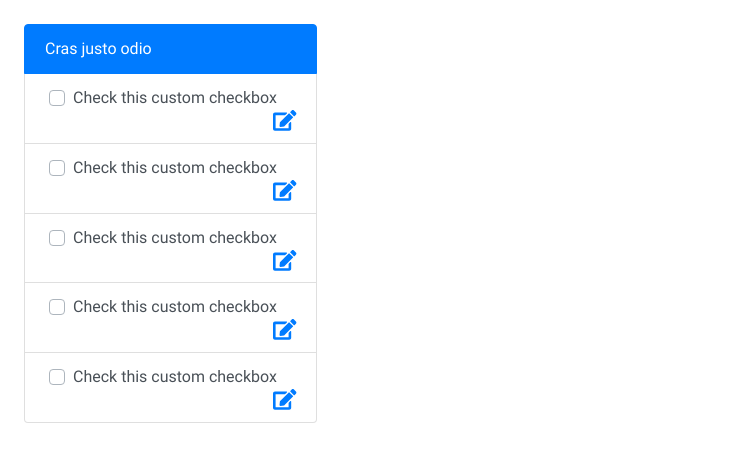
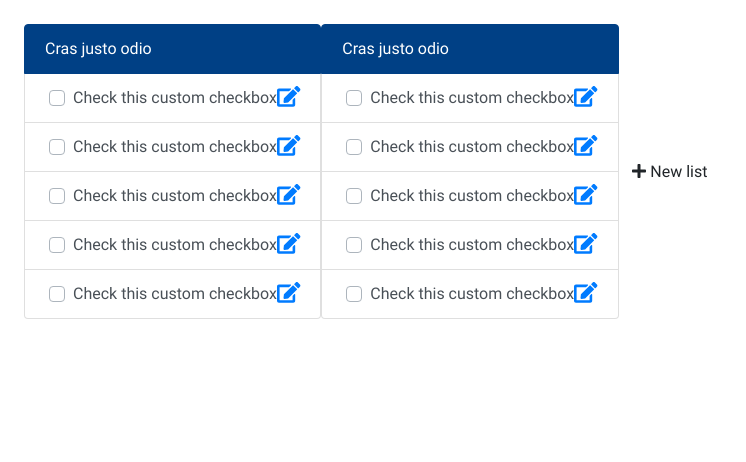
Before and after one commit to Eliasyoussef47/To-Do-List, a CodeIgniter app: page /To-Do-List/ in a window 1280 px wide. Shown: the top 462 px of the page, without its empty margins (0-746 px from the left). Run offline with CodeIgniter, Linux system fonts and the light colour scheme; some libraries are stand-ins or nearby versions.

Commit message:
betere indeling

```diff
--- a/application/views/Home_view.php
+++ b/application/views/Home_view.php
@@ -1,30 +1,84 @@
-<div class="list-group col-md-3 col-sm-6">
-    <div class="list-group-item list-group-item-action active">
+<div id="toDoListsMainCon" class="d-inline-flex">
+    <div class="list-group toDoLists">
+        <div class="list-group-item list-group-item-action list-group-item-primary active">
             Cras justo odio
         </div>
-    <div class="custom-control custom-checkbox list-group-item list-group-item-action pl-5">
+        <div class="custom-control custom-checkbox list-group-item listItems list-group-item-action pl-5">
             <input type="checkbox" class="custom-control-input" id="customCheck1">
             <label class="custom-control-label" for="customCheck1">Check this custom checkbox</label>
             <i class="fas fa-edit text-primary float-right listItemEditBtns"></i>
         </div>
-    <div class="custom-control custom-checkbox list-group-item list-group-item-action pl-5">
+        <div class="custom-control custom-checkbox list-group-item listItems list-group-item-action pl-5">
             <input type="checkbox" class="custom-control-input" id="customCheck2">
             <label class="custom-control-label" for="customCheck2">Check this custom checkbox</label>
             <i class="fas fa-edit text-primary float-right listItemEditBtns"></i>
         </div>
-    <div class="custom-control custom-checkbox list-group-item list-group-item-action pl-5">
+        <div class="custom-control custom-checkbox list-group-item listItems list-group-item-action pl-5">
             <input type="checkbox" class="custom-control-input" id="customCheck3">
             <label class="custom-control-label" for="customCheck3">Check this custom checkbox</label>
             <i class="fas fa-edit text-primary float-right listItemEditBtns"></i>
         </div>
-    <div class="custom-control custom-checkbox list-group-item list-group-item-action pl-5">
+        <div class="custom-control custom-checkbox list-group-item listItems list-group-item-action pl-5">
             <input type="checkbox" class="custom-control-input" id="customCheck4">
             <label class="custom-control-label" for="customCheck4">Check this custom checkbox</label>
             <i class="fas fa-edit text-primary float-right listItemEditBtns"></i>
         </div>
-    <div class="custom-control custom-checkbox list-group-item list-group-item-action pl-5">
+        <div class="custom-control custom-checkbox list-group-item listItems list-group-item-action pl-5">
             <input type="checkbox" class="custom-control-input" id="customCheck5">
             <label class="custom-control-label" for="customCheck5">Check this custom checkbox</label>
             <i class="fas fa-edit text-primary float-right listItemEditBtns"></i>
         </div>
     </div>
+    <div class="list-group toDoLists">
+        <div class="list-group-item list-group-item-action list-group-item-primary active">
+            Cras justo odio
+        </div>
+        <div class="custom-control custom-checkbox list-group-item listItems list-group-item-action pl-5">
+            <input type="checkbox" class="custom-control-input" id="customCheck1">
+            <label class="custom-control-label" for="customCheck1">Check this custom checkbox</label>
+            <i class="fas fa-edit text-primary float-right listItemEditBtns"></i>
+        </div>
+        <div class="custom-control custom-checkbox list-group-item listItems list-group-item-action pl-5">
+            <input type="checkbox" class="custom-control-input" id="customCheck2">
+            <label class="custom-control-label" for="customCheck2">Check this custom checkbox</label>
+            <i class="fas fa-edit text-primary float-right listItemEditBtns"></i>
+        </div>
+        <div class="custom-control custom-checkbox list-group-item listItems list-group-item-action pl-5">
+            <input type="checkbox" class="custom-control-input" id="customCheck3">
+            <label class="custom-control-label" for="customCheck3">Check this custom checkbox</label>
+            <i class="fas fa-edit text-primary float-right listItemEditBtns"></i>
+        </div>
+        <div class="custom-control custom-checkbox list-group-item listItems list-group-item-action pl-5">
+            <input type="checkbox" class="custom-control-input" id="customCheck4">
+            <label class="custom-control-label" for="customCheck4">Check this custom checkbox</label>
+            <i class="fas fa-edit text-primary float-right listItemEditBtns"></i>
+        </div>
+        <div class="custom-control custom-checkbox list-group-item listItems list-group-item-action pl-5">
+            <input type="checkbox" class="custom-control-input" id="customCheck5">
+            <label class="custom-control-label" for="customCheck5">Check this custom checkbox</label>
+            <i class="fas fa-edit text-primary float-right listItemEditBtns"></i>
+        </div>
+    </div>
+</div>
+<button type="button" class="btn btn-newList inline-block col-1" id="newListBtn"><i class="fas fa-plus"></i> New list</button>
+
+<!-- Modal -->
+<div class="modal fade" id="exampleModalCenter" tabindex="-1" role="dialog" aria-labelledby="exampleModalCenterTitle" aria-hidden="true">
+    <div class="modal-dialog modal-dialog-centered" role="document">
+        <div class="modal-content">
+            <div class="modal-header">
+                <h5 class="modal-title" id="exampleModalCenterTitle">Modal title</h5>
+                <button type="button" class="close" data-dismiss="modal" aria-label="Close">
+                    <span aria-hidden="true">&times;</span>
+                </button>
+            </div>
+            <div class="modal-body">
+                ...
+            </div>
+            <div class="modal-footer">
+                <button type="button" class="btn btn-secondary" data-dismiss="modal">Close</button>
+                <button type="button" class="btn btn-primary">Save changes</button>
+            </div>
+        </div>
+    </div>
+</div>
```
Lines whose indentation alone changed are shown as unchanged.
